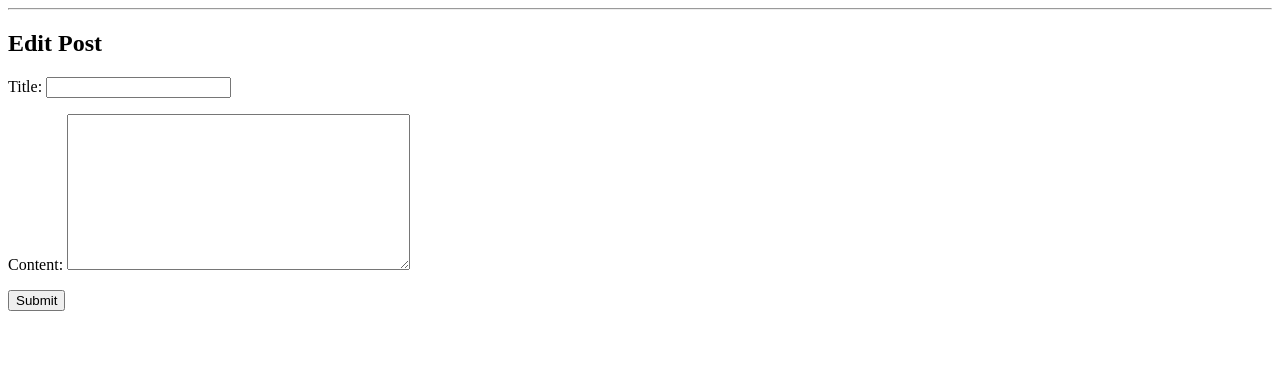
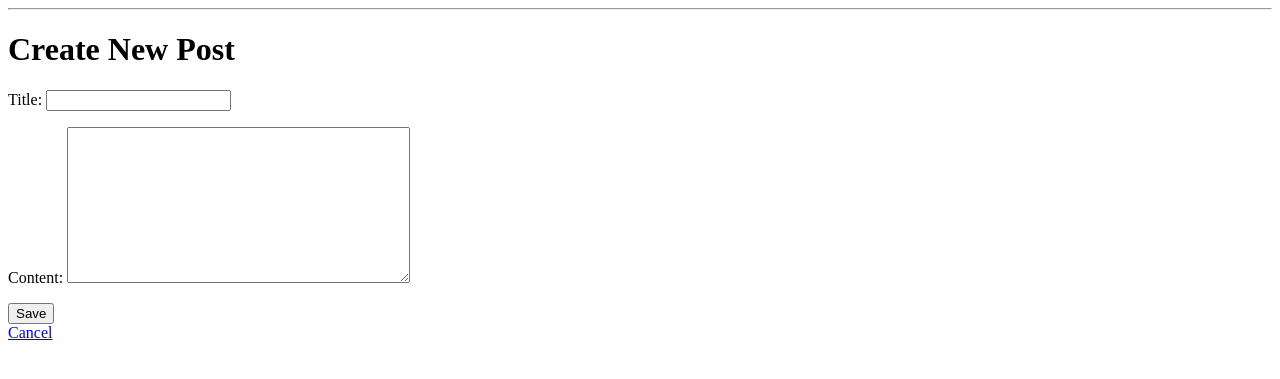
Before and after one commit to Melissa07001/Alx_DjangoLearnLab, a Django app: template blog/templates/blog/post_form.html in a window 1280 px wide. Shown: the part 26-405 px from the top of the page. Run offline with Django 5.2, Linux system fonts and the light colour scheme; the template is opened without the code that fills it: values that come from a table or form of the project are taken from there, others are empty; data comes from the database, SQL or seed files in the repository.

Commit message:
Update post_form.html

```diff
--- a/blog/templates/blog/post_form.html
+++ b/blog/templates/blog/post_form.html
@@ -1,9 +1,16 @@
-{% extends "blog/base.html" %}
+{% extends 'base.html' %}
 {% block content %}
-<h2>{% if object %}Edit Post{% else %}New Post{% endif %}</h2>
-<form method="post">
+  <h1>
+    {% if form.instance.pk %}
+      Update Post
+    {% else %}
+      Create New Post
+    {% endif %}
+  </h1>
+  <form method="POST">
     {% csrf_token %}
     {{ form.as_p }}
-    <button type="submit">Submit</button>
-</form>
+    <button type="submit">Save</button>
+  </form>
+  <a href="{% url 'blog-home' %}">Cancel</a>
 {% endblock %}
```
